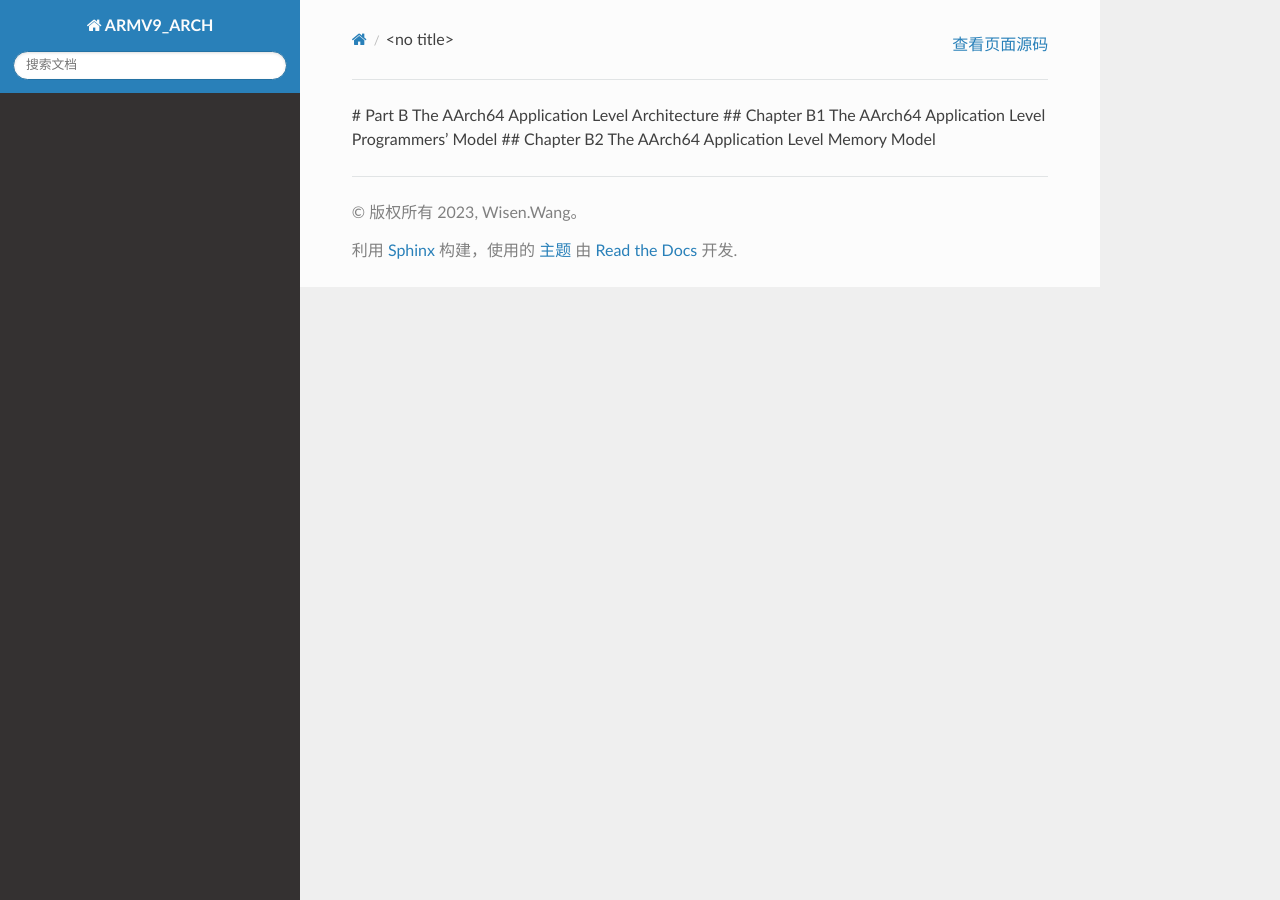
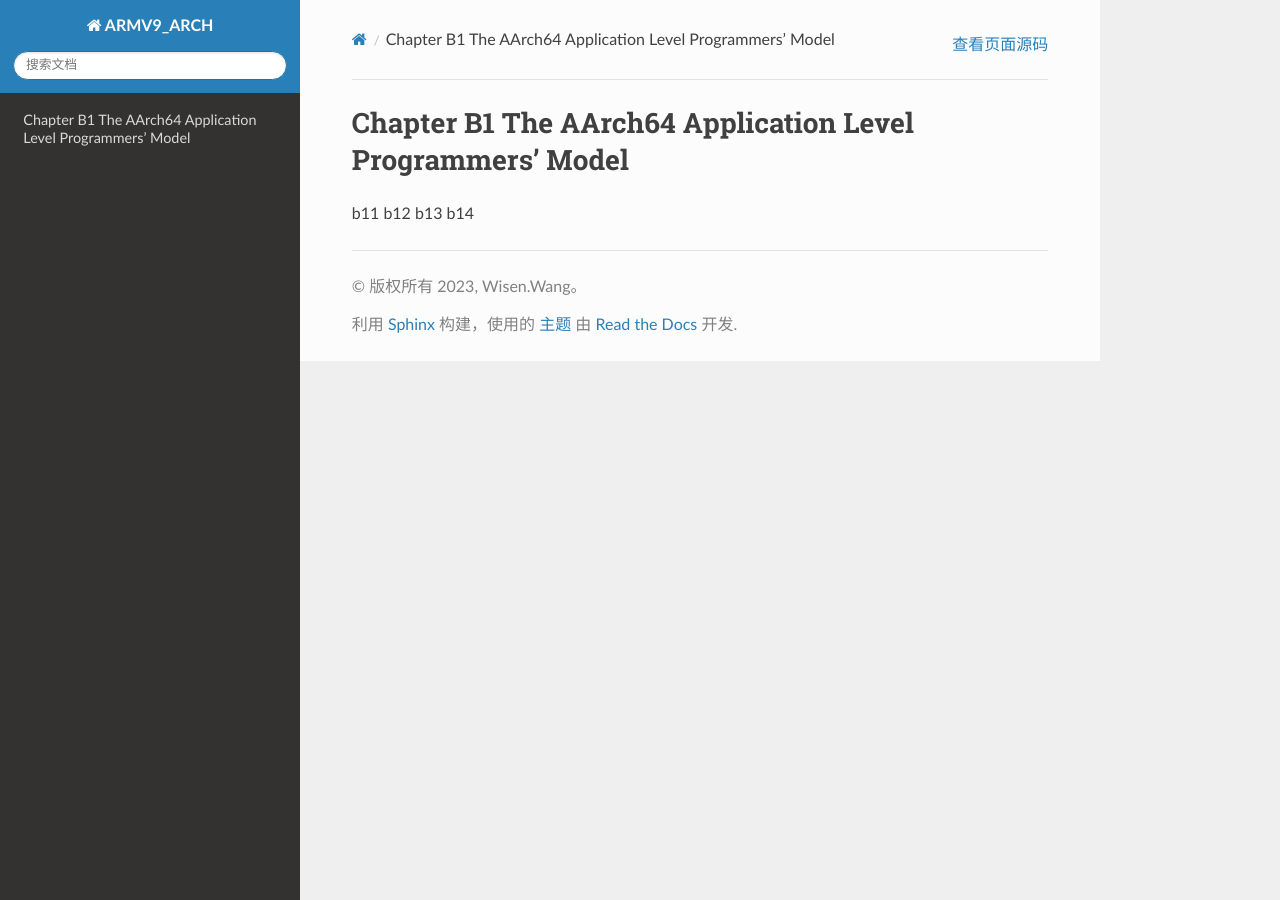
Before and after one commit to wisen/ARMV9_ARCH, a Sphinx documentation site: the page built from source/Armv9_docs/partb/b1.rst, in a window 1280 px wide. Built offline with Sphinx 7.4.7 and the Read the Docs theme 2.0.0, drawn with Linux system fonts in a browser that asks for light colours; pages that are not in the unit, such as notebooks, are missing from menus.

Commit message:
Update b1.rst

```diff
--- a/source/Armv9_docs/partb/b1.rst
+++ b/source/Armv9_docs/partb/b1.rst
@@ -2,6 +2,9 @@
    :maxdepth: 2
    :caption: Contents:
 
-# Part B The AArch64 Application Level Architecture
-## Chapter B1 The AArch64 Application Level Programmers’ Model
-## Chapter B2 The AArch64 Application Level Memory Model
+Chapter B1 The AArch64 Application Level Programmers’ Model
+===============================================================
+b11
+b12
+b13
+b14
```
